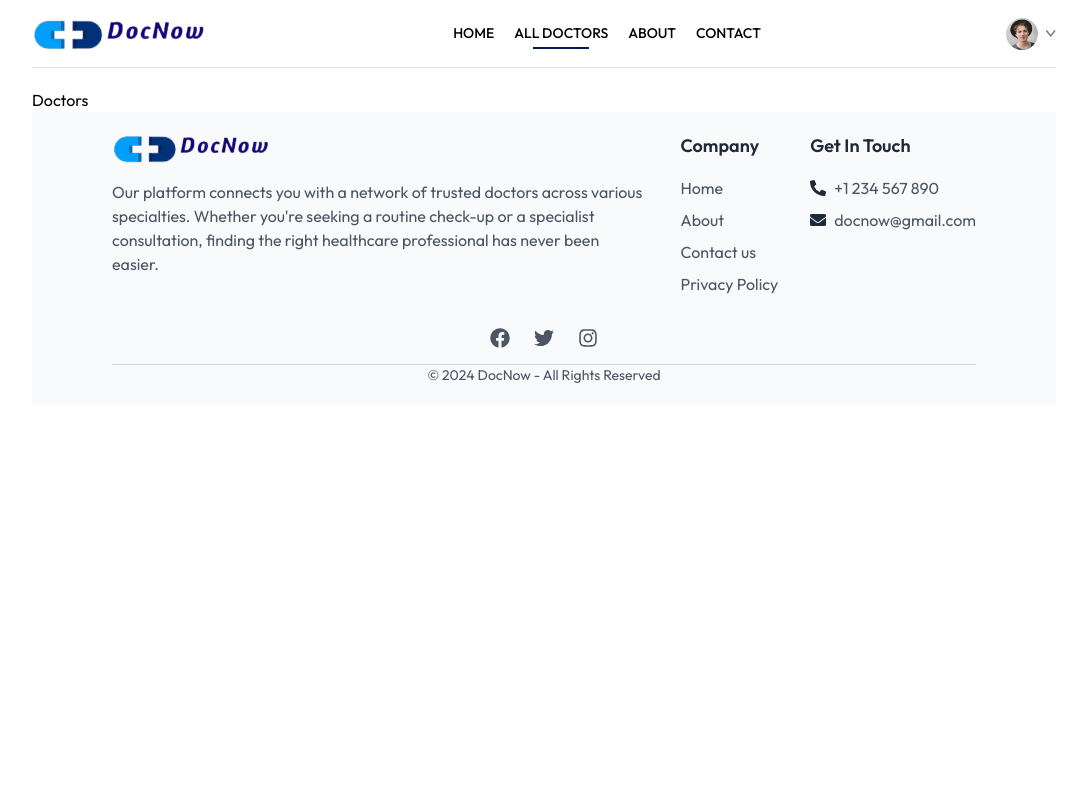
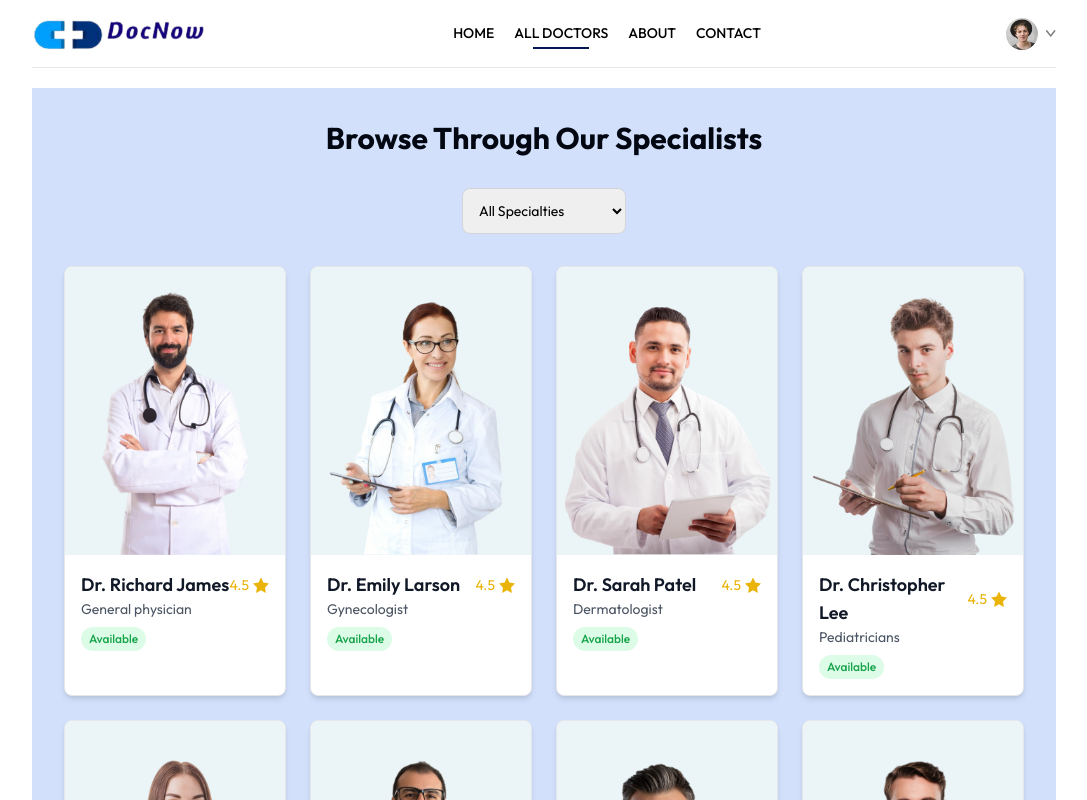
Before and after one commit to krishnabansal583/DocNow, a React (Vite) app in the folder frontend/: page /doctors in a window 1280 px wide. Shown: the top 800 px of the page, without its empty margins (96-1183 px from the left). Built offline with nearby package versions, Linux system fonts and the light colour scheme.

Commit message:
make all doctors page

```diff
--- a/frontend/src/components/Footer.jsx
+++ b/frontend/src/components/Footer.jsx
@@ -10,7 +10,7 @@ import {
 
 const Footer = () => {
   return (
-    <footer className="bg-[#f8fafc] text-gray-800 py-5">
+    <footer className="bg-[#f8fafc] text-gray-800 py-8">
       <div className="container mx-auto px-6 md:px-12 lg:px-20">
         <div className="flex flex-col md:flex-row justify-between gap-10 md:gap-8">
           <div className="flex-1">
--- a/frontend/src/components/NavBar.jsx
+++ b/frontend/src/components/NavBar.jsx
@@ -8,7 +8,7 @@ const NavBar = () => {
 
   return (
     <div className="flex items-center justify-between text-sm py-4 mb-5 border-b border-b-gray">
-      <img className="w-44 cursor-pointer" src={assets.logo2} alt="" />
+      <img onClick={()=>navigate('/')} className="w-44 cursor-pointer" src={assets.logo2} alt="" />
       <ul className="hidden md:flex items-start gap-5 font-medium">
         <NavLink to="/">
           <li className="py-1">HOME</li>
--- a/frontend/src/components/SpecialityMenu.jsx
+++ b/frontend/src/components/SpecialityMenu.jsx
@@ -1,16 +1,47 @@
+// import React from "react";
+// import { specialityData } from "../assets/assets";
+// import { Link } from "react-router-dom";
+
+// const SpecialityMenu = () => {
+//   return (
+//     <div
+//       className="flex flex-col items-center gap-4 py-16 text-gray-800"
+//       id="speciality"
+//     >
+//       <h1 className="text-3xl font-medium">Find by Speciality</h1>
+//       <p className="sm:w-1/3 text-center text-sm">
+//         Simply browse through our extensive list of trusted doctors,schedule
+//         your appointment hassle-free{" "}
+//       </p>
+//       <div className="flex sm:justify-center gap-4 pt-5 w-full overflow-scroll">
+//         {specialityData.map((item, index) => (
+//           <Link
+//             onClick={() => scrollTo(0, 0)}
+//             className="flex flex-col items-center text-xs cursor-pointer flex-shrink-0 hover:translate-y-[-10px] transition-all duration-500"
+//             key={index}
+//             to={"/doctors/${items.speciality}"}
+//           >
+//             <img className="w-16 sm:w-24 mb-2" src={item.image} alt="" />
+//             <p>{item.speciality}</p>
+//           </Link>
+//         ))}
+//       </div>
+//     </div>
+//   );
+// };
+
+// export default SpecialityMenu;
+
 import React from "react";
 import { specialityData } from "../assets/assets";
 import { Link } from "react-router-dom";
 
 const SpecialityMenu = () => {
   return (
-    <div
-      className="flex flex-col items-center gap-4 py-16 text-gray-800"
-      id="speciality"
-    >
+    <div className="flex flex-col items-center gap-4 py-16 text-gray-800" id="speciality">
       <h1 className="text-3xl font-medium">Find by Speciality</h1>
       <p className="sm:w-1/3 text-center text-sm">
-        Simply browse through our extensive list of trusted doctors,schedule
+        Simply browse through our extensive list of trusted doctors, schedule
         your appointment hassle-free{" "}
       </p>
       <div className="flex sm:justify-center gap-4 pt-5 w-full overflow-scroll">
@@ -19,7 +50,7 @@ const SpecialityMenu = () => {
             onClick={() => scrollTo(0, 0)}
             className="flex flex-col items-center text-xs cursor-pointer flex-shrink-0 hover:translate-y-[-10px] transition-all duration-500"
             key={index}
-            to={"/doctors/${items.speciality}"}
+            to={`/doctors/${item.speciality}`}  // Pass the speciality in the URL
           >
             <img className="w-16 sm:w-24 mb-2" src={item.image} alt="" />
             <p>{item.speciality}</p>
--- a/frontend/src/pages/Doctors.jsx
+++ b/frontend/src/pages/Doctors.jsx
@@ -1,9 +1,124 @@
-import React from 'react'
+import React, { useContext, useEffect, useState } from "react";
+import { useNavigate, useParams } from "react-router-dom";
+import { AppContext } from "../context/AppContext";
 
 const Doctors = () => {
+  const [filterDoc, setFilterDoc] = useState([]);
+  const { speciality } = useParams();
+  const { doctors } = useContext(AppContext);
+  const navigate = useNavigate();
+  const [visible, setVisible] = useState(8);
+  const [selectedSpeciality, setSelectedSpeciality] = useState(
+    speciality || ""
+  );
+
+  const applyFilter = () => {
+    if (selectedSpeciality) {
+      setFilterDoc(
+        doctors
+          .filter((doc) => doc.speciality === selectedSpeciality)
+          .map((doc) => ({ ...doc, available: true }))
+      );
+    } else {
+      setFilterDoc(doctors.map((doc) => ({ ...doc, available: true })));
+    }
+  };
+
+  useEffect(() => {
+    applyFilter();
+  }, [doctors, selectedSpeciality]);
+
+  const handleSpecialityChange = (e) => {
+    setSelectedSpeciality(e.target.value);
+    navigate(`/doctors/${e.target.value}`);
+  };
+
+  const loadMoreDoctors = () => {
+    setVisible((prevValue) => prevValue + 6);
+  };
+
   return (
-    <div>Doctors</div>
-  )
-}
+    <div className="p-8 mb-40 bg-[#D2E0FB] min-h-screen">
+      <div className="text-gray-950 text-center text-3xl font-bold mb-8">
+        Browse Through Our Specialists
+      </div>
 
-export default Doctors
+      <div className="mb-8 flex justify-center">
+        <select
+          className="p-3 border border-gray-300 rounded-lg text-sm focus:ring-blue-500 focus:border-blue-500"
+          onChange={handleSpecialityChange}
+          value={selectedSpeciality}
+        >
+          <option value="">All Specialties</option>
+          <option value="General physician">General Physician</option>
+          <option value="Gynecologist">Gynecologist</option>
+          <option value="Dermatologist">Dermatologist</option>
+          <option value="Pediatricians">Pediatricians</option>
+          <option value="Neurologist">Neurologist</option>
+          <option value="Gastroenterologist">Gastroenterologist</option>
+        </select>
+      </div>
+
+      <div className="grid grid-cols-1 sm:grid-cols-2 lg:grid-cols-4 gap-6 mb-16">
+        {filterDoc.slice(0, visible).map((item, index) => (
+          <div
+            onClick={() => navigate(`/appointment/${item._id}`)}
+            className="border bg-white border-gray-200 shadow-md rounded-lg overflow-hidden cursor-pointer hover:shadow-xl transition-shadow duration-300"
+            key={index}
+          >
+            <div className="w-full h-72 bg-[#EBF4F6]">
+              <img
+                className="w-full h-full object-cover"
+                src={item.image}
+                alt={item.name}
+              />
+            </div>
+            <div className="p-4">
+              <div className="flex items-center justify-between">
+                <p className="text-gray-900 text-lg font-semibold">
+                  {item.name}
+                </p>
+                <div className="flex items-center gap-1 text-yellow-500">
+                  <span className="text-sm">{item.rating || 4.5}</span>
+                  <svg
+                    xmlns="http://www.w3.org/2000/svg"
+                    fill="currentColor"
+                    className="w-4 h-4"
+                    viewBox="0 0 24 24"
+                  >
+                    <path d="M12 .587l3.668 7.513L24 9.747l-6 5.849L19.334 24 12 19.771 4.666 24 6 15.596 0 9.747l8.332-1.647L12 .587z" />
+                  </svg>
+                </div>
+              </div>
+              <p className="text-gray-600 text-sm">{item.speciality}</p>
+              <div className="flex items-center gap-2 text-sm mt-2">
+                <span
+                  className={`px-2 py-1 rounded-full text-xs font-medium ${
+                    item.available
+                      ? "bg-green-100 text-green-600"
+                      : "bg-red-100 text-red-600"
+                  }`}
+                >
+                  {item.available ? "Available" : "Unavailable"}
+                </span>
+              </div>
+            </div>
+          </div>
+        ))}
+      </div>
+
+      {visible < filterDoc.length && (
+        <div className="flex justify-center mt-10">
+          <button
+            onClick={loadMoreDoctors}
+            className="px-6 py-2 bg-blue-600 text-white text-sm rounded-lg hover:bg-blue-700 transition"
+          >
+            Load More
+          </button>
+        </div>
+      )}
+    </div>
+  );
+};
+
+export default Doctors;
```
